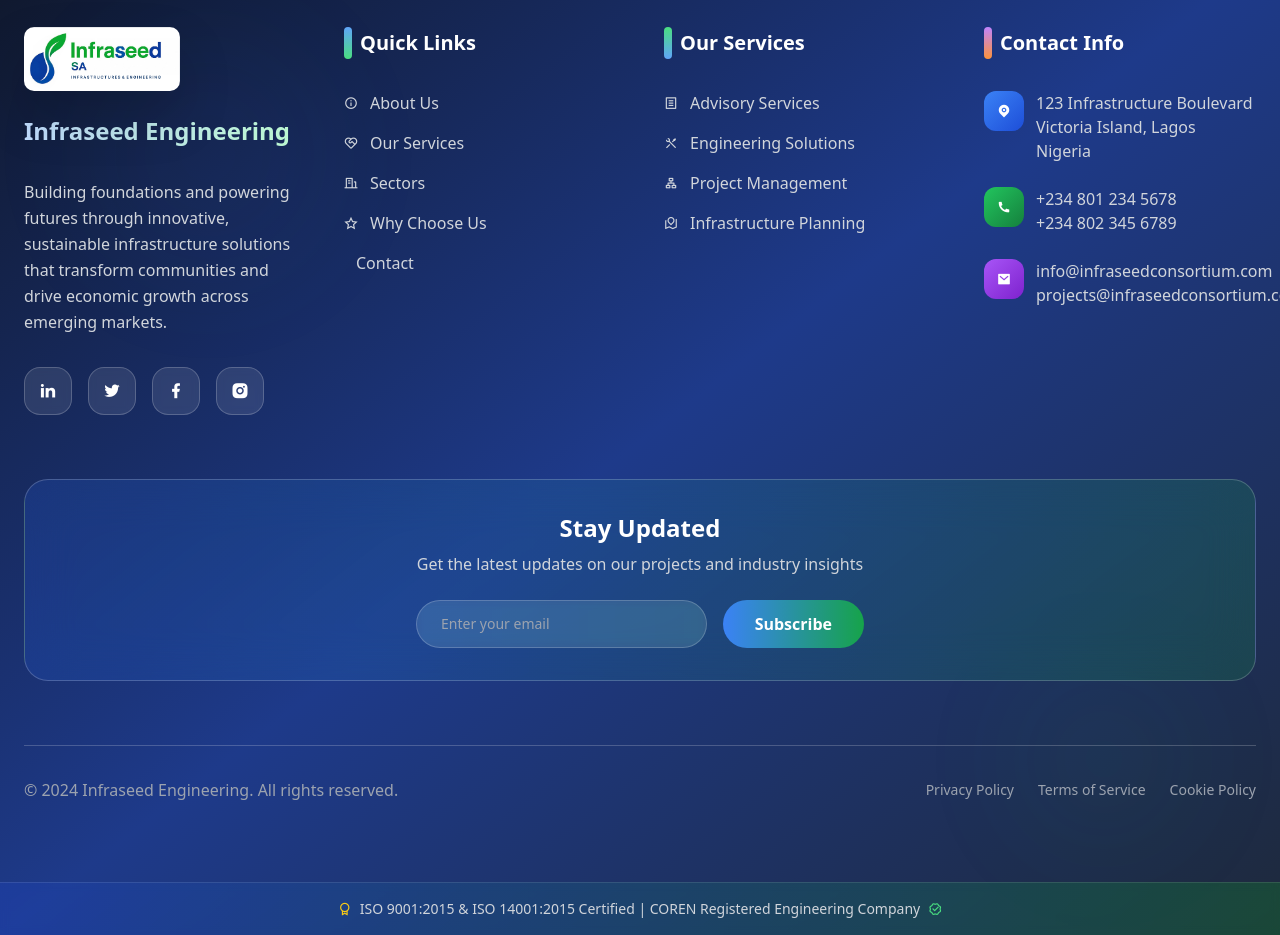
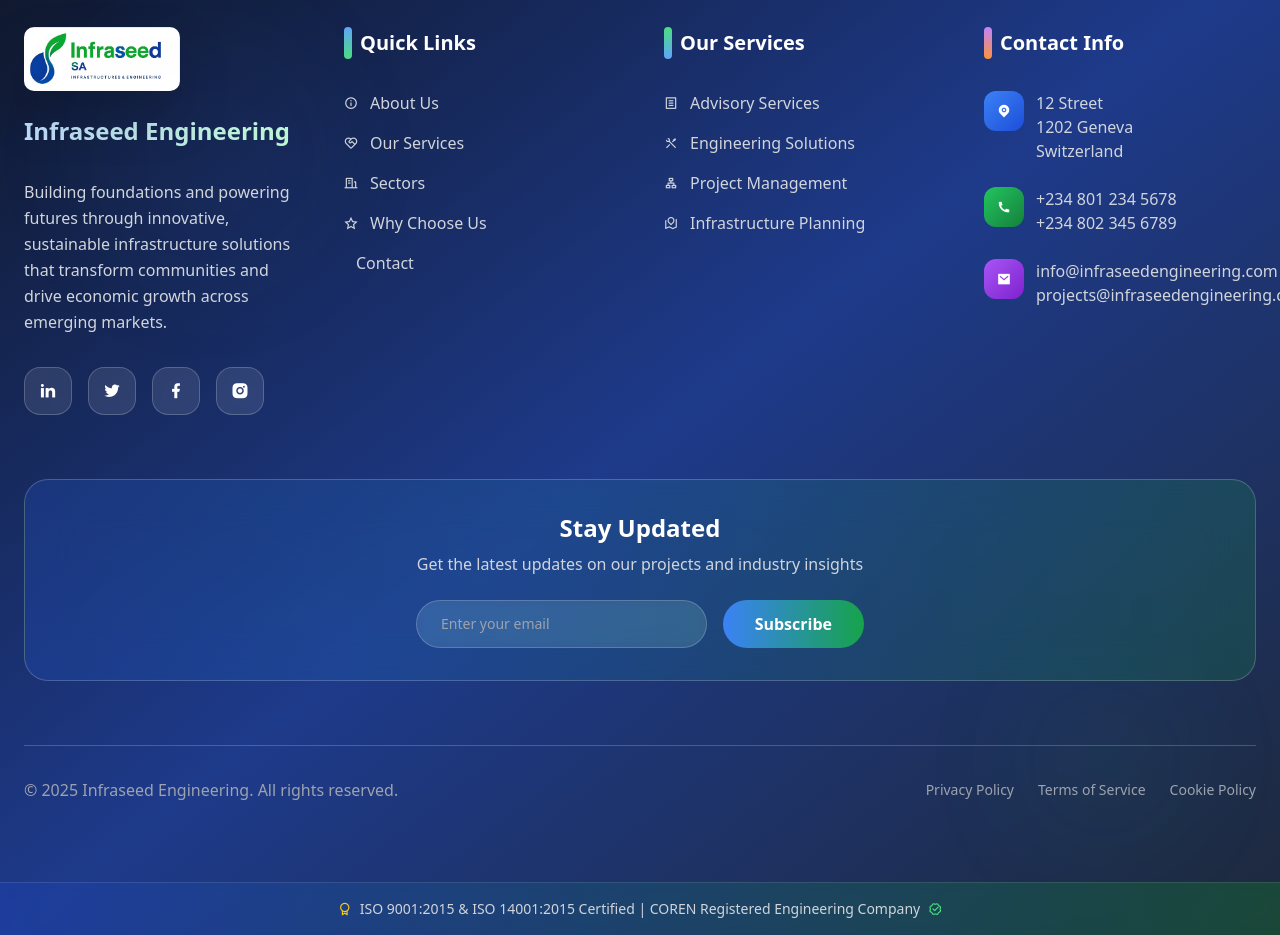
Before and after one commit to m-jasim-gmi/gmi-infraseed, a Next.js app: page / in a window 1280 px wide. Shown: the part 9320-10255 px from the top of the page. Built offline with nearby package versions, Linux system fonts and the light colour scheme; some icons are missing.

Commit message:
Address and copyright correction

```diff
--- a/app/components/ContactSection.tsx
+++ b/app/components/ContactSection.tsx
@@ -21,7 +21,7 @@
     {
       icon: 'ri-map-pin-fill',
       title: 'Head Office',
-      details: ['123 Infrastructure Boulevard', 'Victoria Island, Lagos', 'Nigeria'],
+      details: ['12 Street', '1202 Geneva', 'Switzerland'],
       color: 'from-blue-500 to-blue-700',
       bgColor: 'from-blue-500/10 to-blue-700/10'
     },
--- a/app/components/Footer.tsx
+++ b/app/components/Footer.tsx
@@ -129,9 +129,9 @@
                   <i className="ri-map-pin-fill text-sm"></i>
                 </div>
                 <div className="text-gray-300 group-hover:text-white transition-colors duration-300">
-                  <p>123 Infrastructure Boulevard</p>
-                  <p>Victoria Island, Lagos</p>
-                  <p>Nigeria</p>
+                  <p>12 Street</p>
+                  <p>1202 Geneva</p>
+                  <p>Switzerland</p>
                 </div>
               </div>
               <div className="group flex items-start space-x-3">
@@ -148,8 +148,8 @@
                   <i className="ri-mail-fill text-sm"></i>
                 </div>
                 <div className="text-gray-300 group-hover:text-white transition-colors duration-300">
-                  <p>info@infraseedconsortium.com</p>
-                  <p>projects@infraseedconsortium.com</p>
+                  <p>info@infraseedengineering.com</p>
+                  <p>projects@infraseedengineering.com</p>
                 </div>
               </div>
             </div>
@@ -178,7 +178,7 @@
         <div className="border-t border-white/20 mt-16 pt-8">
           <div className="flex flex-col md:flex-row justify-between items-center gap-4">
             <div className="text-gray-400 text-center md:text-left">
-              <p>&copy; 2024 Infraseed Engineering. All rights reserved.</p>
+              <p>&copy; 2025 Infraseed Engineering. All rights reserved.</p>
             </div>
             <div className="flex flex-wrap gap-6 text-sm">
               {['Privacy Policy', 'Terms of Service', 'Cookie Policy'].map((item, index) => (
```
